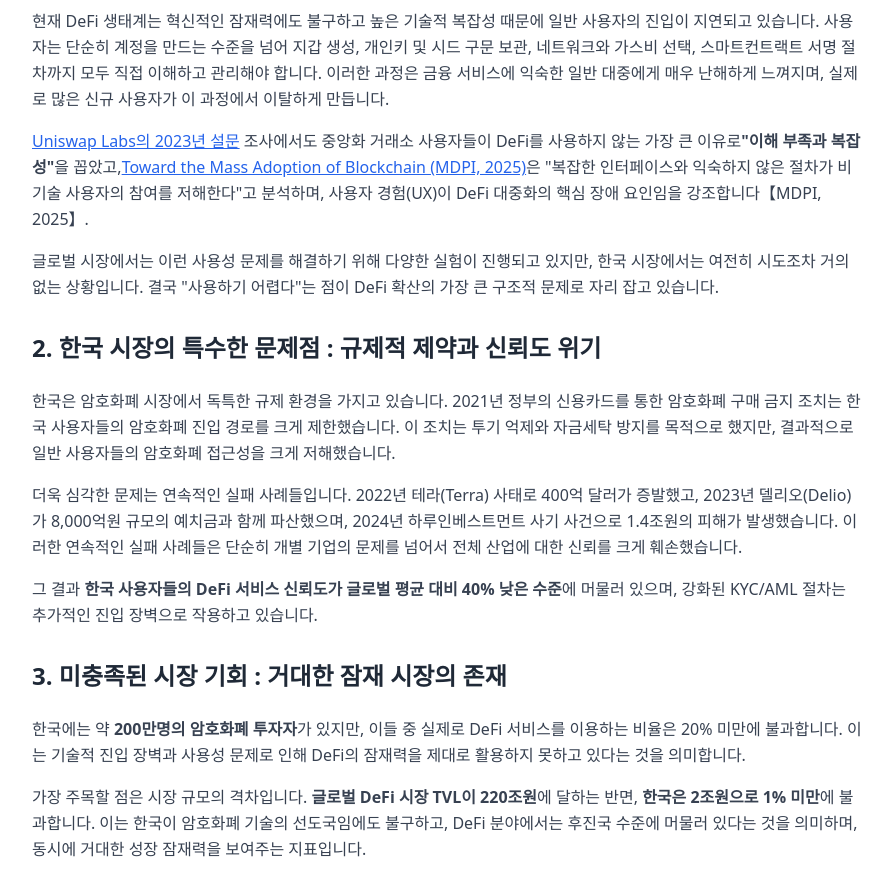
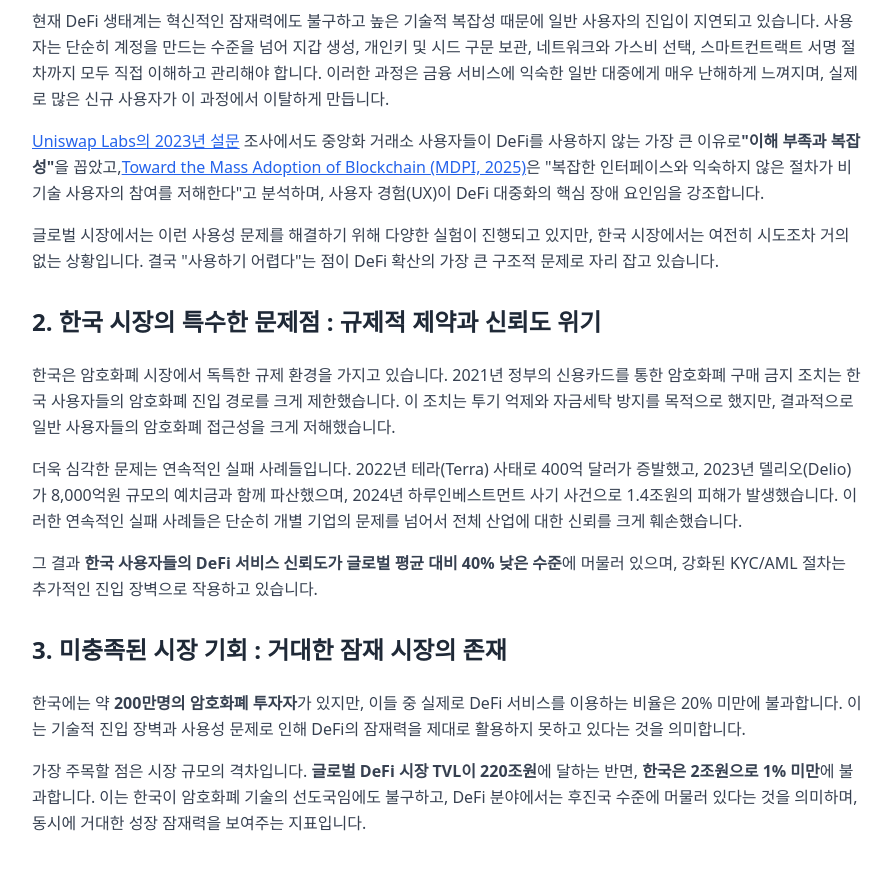
Before and after one commit to bitbakedev/intro, a React (Vite) app: page / in a window 1280 px wide. Shown: the part 2080-2976 px from the top of the page, without its empty margins (192-1084 px from the left). Built offline with nearby package versions, Linux system fonts and the light colour scheme.

Commit message:
Updated ProblemStatement.tsx

```diff
--- a/src/components/sections/ProblemStatement.tsx
+++ b/src/components/sections/ProblemStatement.tsx
@@ -23,7 +23,7 @@ const ProblemStatement: React.FC = () => {
            rel="noopener noreferrer"
            className="text-blue-600 hover:text-blue-800 underline">Toward the Mass Adoption of Blockchain (MDPI, 2025)</a>은 "복잡한 인터페이스와 익숙하지 않은 절차가
         비기술 사용자의 참여를 저해한다"고 분석하며, 사용자 경험(UX)이 DeFi 대중화의 핵심 장애 요인임을
-        강조합니다【MDPI, 2025】.
+        강조합니다.
       </p>
 
       <p className="text-gray-700 leading-relaxed mb-6">
```
